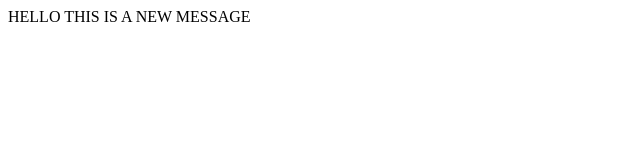
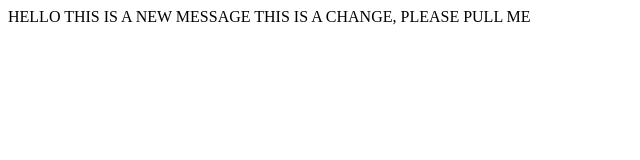
Before and after one commit to markgalang/git-demo, a plain HTML site: page index.html in a window 1280 px wide. Shown: the whole page, without its empty margins (0-640 px from the left). Drawn offline with Linux system fonts and the light colour scheme.

Commit message:
Update index.html

```diff
--- a/index.html
+++ b/index.html
@@ -7,5 +7,8 @@
   </head>
   <body>
     HELLO THIS IS A NEW MESSAGE
+
+
+    THIS IS A CHANGE, PLEASE PULL ME
   </body>
 </html>
```
